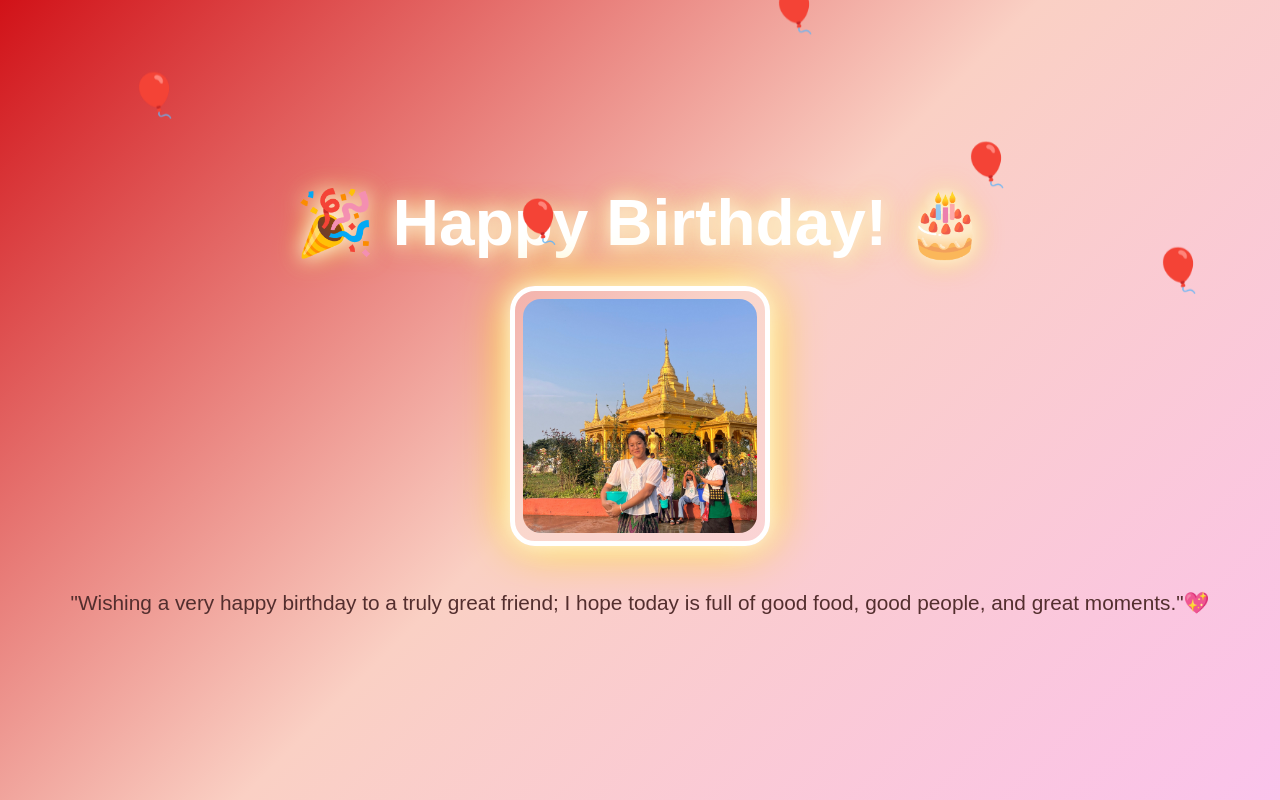
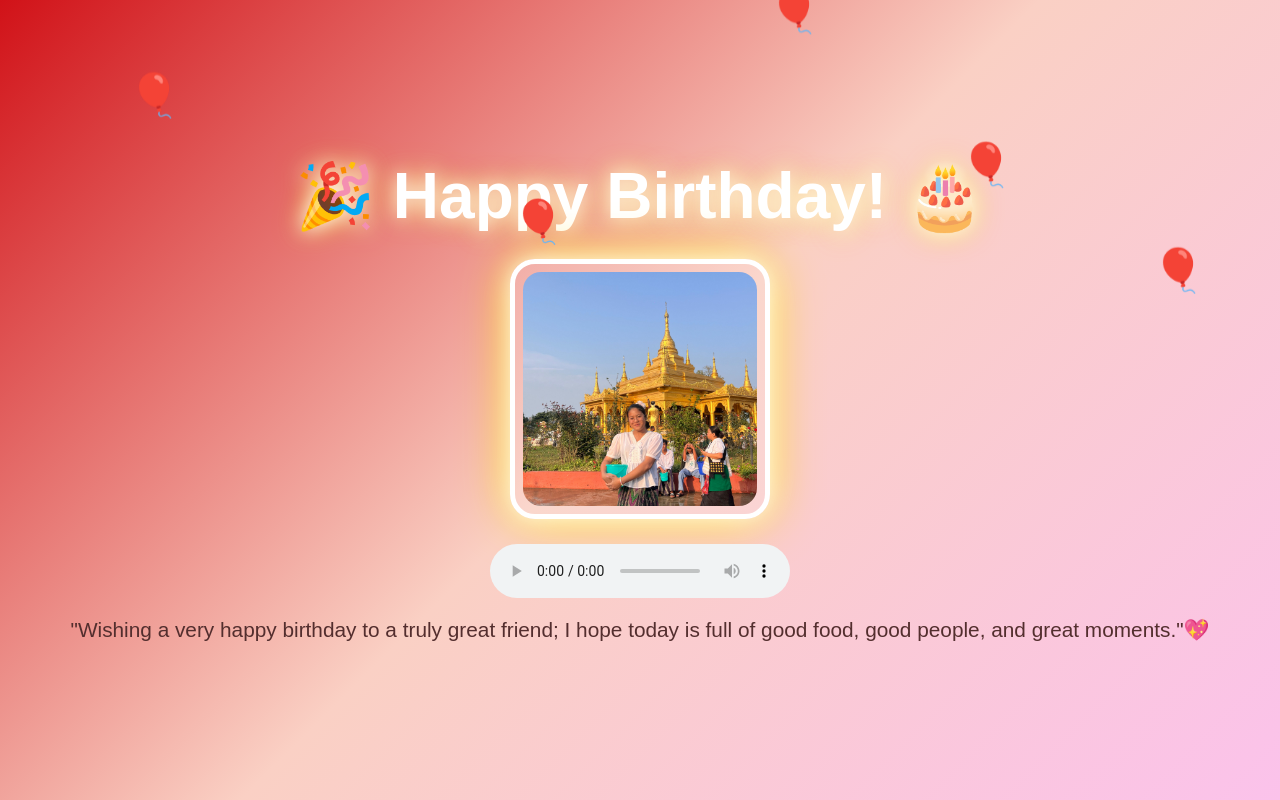
Before and after one commit to DenishDohutia/Faahhh, a plain HTML site: page index.html in a window 1280 px wide. Both pictures are taken after a click on the button "Click Here". Drawn offline with Linux system fonts and the light colour scheme.

Commit message:
Update index.html

```diff
--- a/index.html
+++ b/index.html
@@ -221,7 +221,7 @@
         <div class="photo-frame">
             <img src="./img/moyouri.jpg" alt="Birthday Photo">
         </div>
-        <audio id="birthdayMusic" preload="auto">
+        <audio id="birthdayMusic" controls preload="auto">
             <source src="./audio/hb.mp3" type="audio/mpeg">
         </audio>
 
@@ -250,9 +250,12 @@
 
             const music = document.getElementById("birthdayMusic");
 
-            music.load(); // force reload
-            music.play();
-        }
+            music.currentTime = 0;
+
+            music.play()
+                .then(() => console.log("Audio playing"))
+                .catch(err => console.error("Play failed:", err));
+}
     </script>
 
 </body>
```
